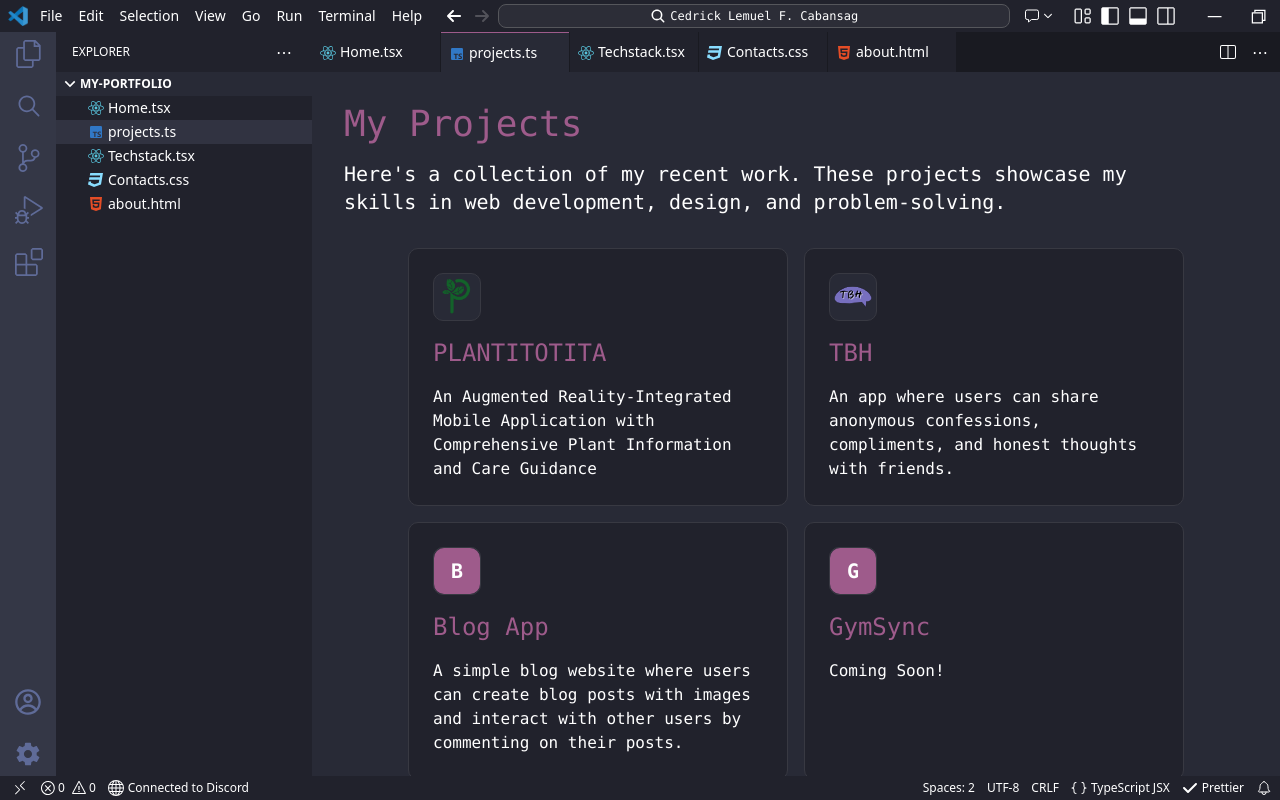
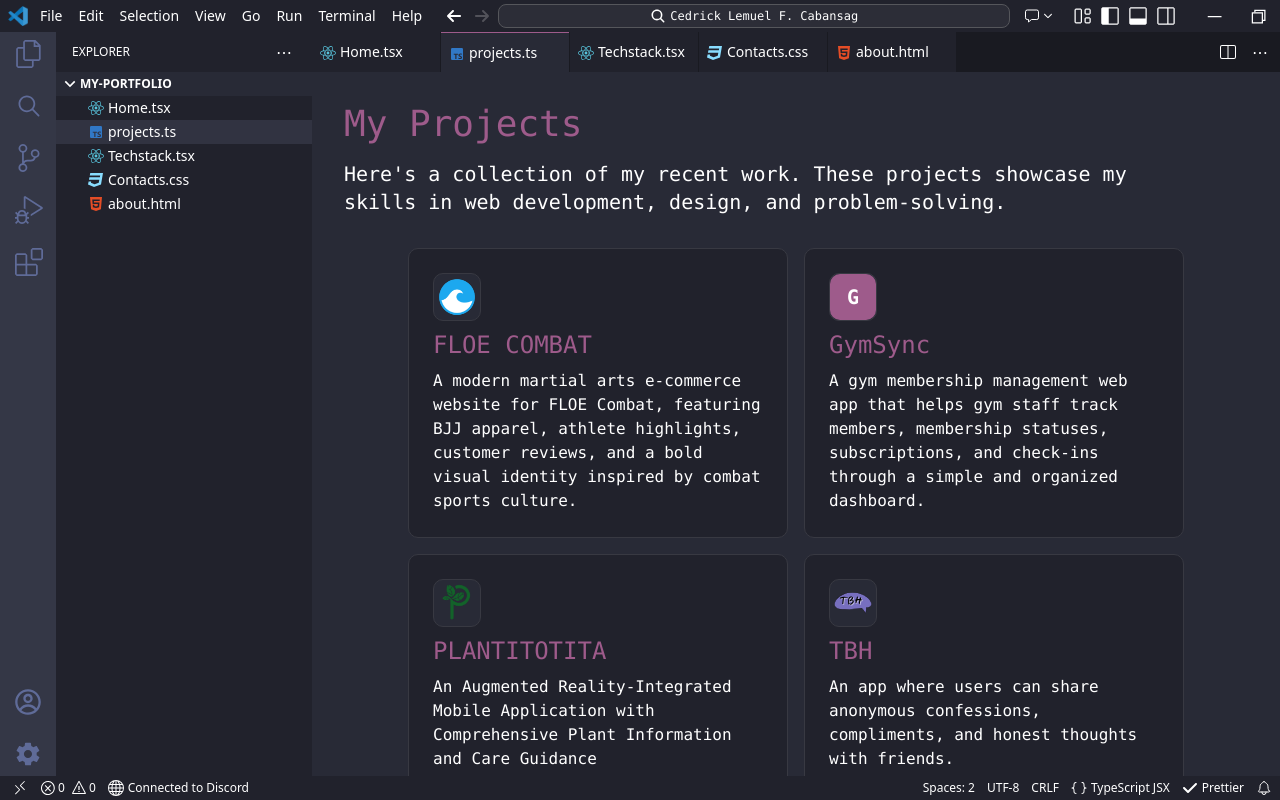
Before and after one commit to zMeliodas/my-portfolio, a React (Vite) app: page /projects in a window 1280 px wide. Built offline with nearby package versions, Linux system fonts and the light colour scheme.

Commit message:
feat: update project showcase with latest work

```diff
--- a/src/Pages/Projects.tsx
+++ b/src/Pages/Projects.tsx
@@ -1,10 +1,27 @@
 import Card from "@/components/Card";
 import PLANTITOTITA from "@/assets/PLANTITOTITA.png";
+import FLOE from "@/assets/FLOE.svg";
 import tbh from "@/assets/tbh.svg";
 import { type CardTypes } from "@/types";
 
 const Projects = () => {
   const cards: CardTypes[] = [
+    {
+      imageSrc: FLOE,
+      title: "FLOE COMBAT",
+      description:
+        "A modern martial arts e-commerce website for FLOE Combat, featuring BJJ apparel, athlete highlights, customer reviews, and a bold visual identity inspired by combat sports culture.",
+
+      link: "https://floecombat-web.apps.skwtr.com/",
+    },
+    {
+      imageSrc: "",
+      title: "GymSync",
+      description:
+        "A gym membership management web app that helps gym staff track members, membership statuses, subscriptions, and check-ins through a simple and organized dashboard.",
+
+      link: "https://github.com/zMeliodas/gym-membership-management-system",
+    },
     {
       imageSrc: PLANTITOTITA,
       title: "PLANTITOTITA",
@@ -20,19 +37,6 @@
         "An app where users can share anonymous confessions, compliments, and honest thoughts with friends.",
 
       link: "https://github.com/zMeliodas/tbh-confession-app",
-    },
-    {
-      imageSrc: "",
-      title: "Blog App",
-      description:
-        "A simple blog website where users can create blog posts with images and interact with other users by commenting on their posts.",
-      link: "https://github.com/zMeliodas/simple-blog",
-    },
-    {
-      imageSrc: "",
-      title: "GymSync",
-      description: "Coming Soon!",
-      link: "https://github.com/zMeliodas",
     },
   ];
 
--- a/src/components/Card.tsx
+++ b/src/components/Card.tsx
@@ -13,7 +13,7 @@
           href={link}
           target="_blank"
           rel="noopener noreferrer"
-          className="flex flex-col gap-4 bg-cardColor border border-borderColor hover:border-draculaPink rounded-lg p-6 transition-colors duration-200 max-w-sm w-full"
+          className="flex flex-col gap-2 bg-cardColor border border-borderColor hover:border-draculaPink rounded-lg p-6 transition-colors duration-200 max-w-sm w-full"
         >
           <div className="bg-backgroundColor border rounded-lg border-borderColor w-12 h-12">
             {imageSrc !== "" ? (
--- a/tsconfig.app.json
+++ b/tsconfig.app.json
@@ -7,7 +7,6 @@
     "module": "ESNext",
     "types": ["vite/client"],
     "skipLibCheck": true,
-    "baseUrl": ".",
     "paths": {
       "@/*": [
         "./src/*"
--- a/vite.config.ts
+++ b/vite.config.ts
@@ -1,6 +1,7 @@
 import { defineConfig } from "vite";
 import react from "@vitejs/plugin-react";
 import tailwindcss from "@tailwindcss/vite";
+import { resolve } from "path";
 
 // https://vite.dev/config/
 export default defineConfig({
@@ -8,7 +9,7 @@
   plugins: [react(), tailwindcss()],
   resolve: {
     alias: {
-      "@": "/src",
+      "@": resolve(__dirname, "./src"),
     },
   },
 });
```
Also changed, not shown: src/assets/FLOE.svg (added), vercel.json (deleted).
